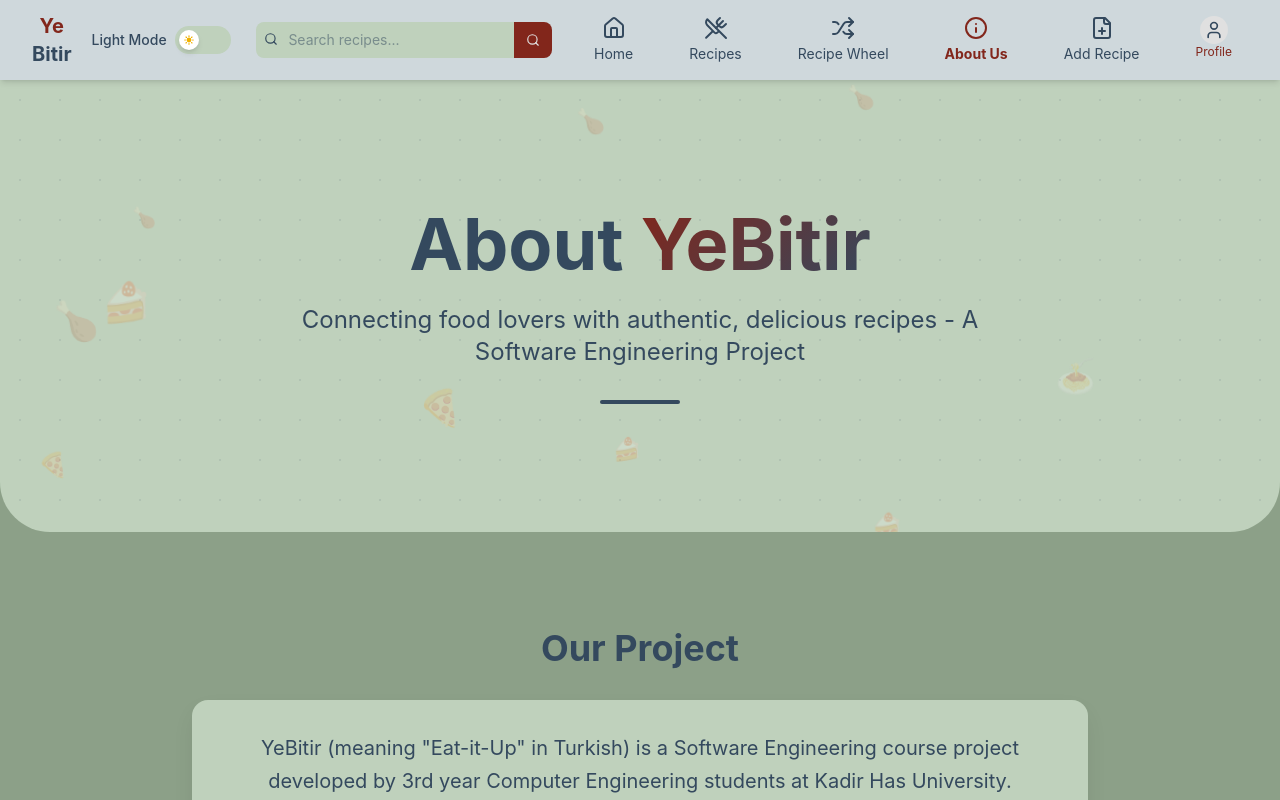
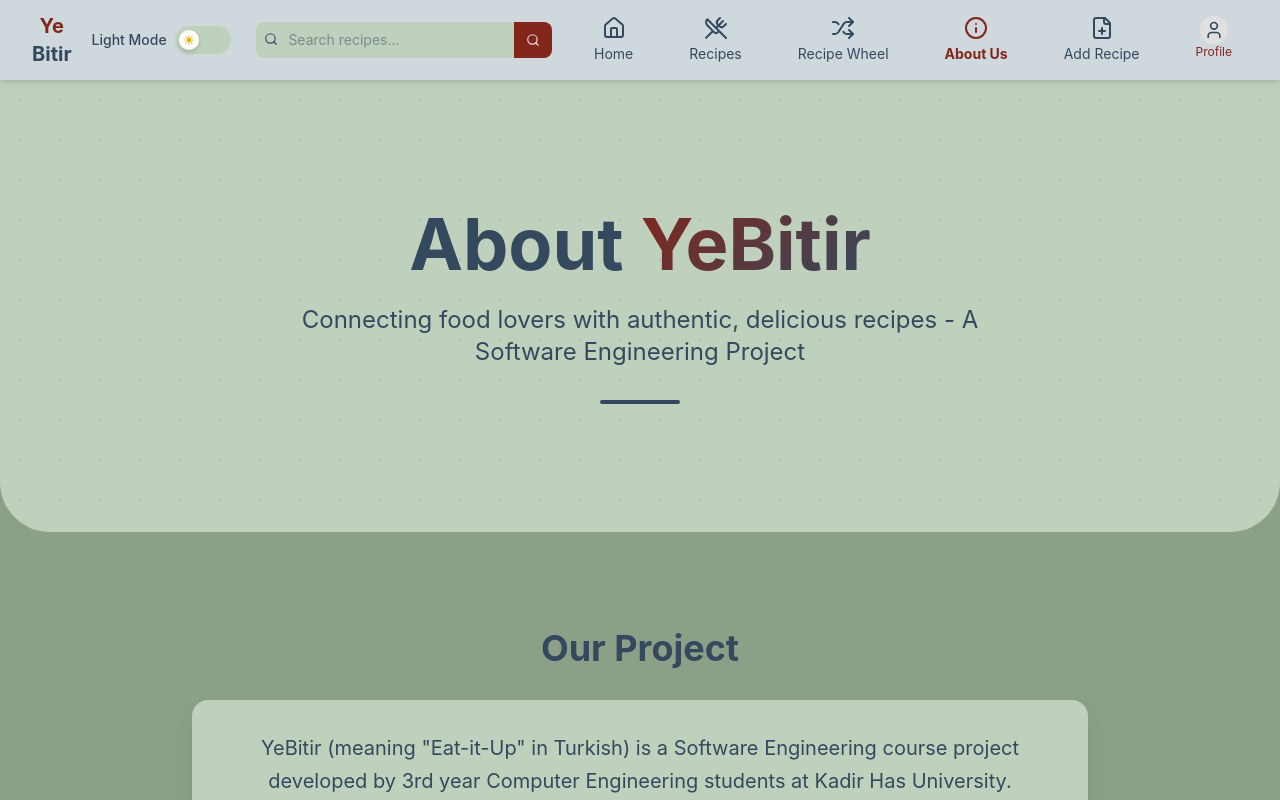
Before and after one commit to Emirhan-Kara/Ye-Bitir, a React (Vite) app: page /about in a window 1280 px wide. Shown: the top 800 px of the page. Built offline with nearby package versions, Linux system fonts and the light colour scheme; some icons are missing.

Commit message:
AnimatedFoodIcons component is integrated

```diff
--- a/src/components/AboutUs.jsx
+++ b/src/components/AboutUs.jsx
@@ -1,6 +1,7 @@
 import React, { useEffect, useRef } from 'react';
 import { Link } from 'react-router-dom';
 import { useTheme } from '../context/ThemeContext';
+import AnimatedFoodIcons from './AnimatedFoodIcons';
 
 // Import for animations
 import { motion } from 'framer-motion';
@@ -108,24 +109,7 @@
         <div className="absolute inset-0 overflow-hidden">
           <div className="absolute inset-0 bg-pattern opacity-10"></div>
           {/* Animated food icons background */}
-          <div className="absolute w-full h-full">
-            {[...Array(10)].map((_, i) => (
-              <div
-                key={i}
-                className="absolute animate-float"
-                style={{
-                  left: `${Math.random() * 100}%`,
-                  top: `${Math.random() * 100}%`,
-                  animationDelay: `${Math.random() * 5}s`,
-                  animationDuration: `${15 + Math.random() * 10}s`,
-                  fontSize: `${1 + Math.random() * 1.5}rem`,
-                  opacity: 0.2
-                }}
-              >
-                {['🍕', '🍲', '🍝', '🍜', '🍗', '🍰', '🥗'][Math.floor(Math.random() * 7)]}
-              </div>
-            ))}
-          </div>
+          <AnimatedFoodIcons count={25} />
         </div>
 
         <motion.div
@@ -281,6 +265,8 @@
         style={{ backgroundColor: theme.core.container, color: theme.core.text }}
         className="py-20 text-center relative overflow-hidden"
       >
+
+        <AnimatedFoodIcons count={40} />
         {/* Background pattern */}
         <div className="absolute inset-0 z-0">
           <div className="absolute inset-0 opacity-10">
```
